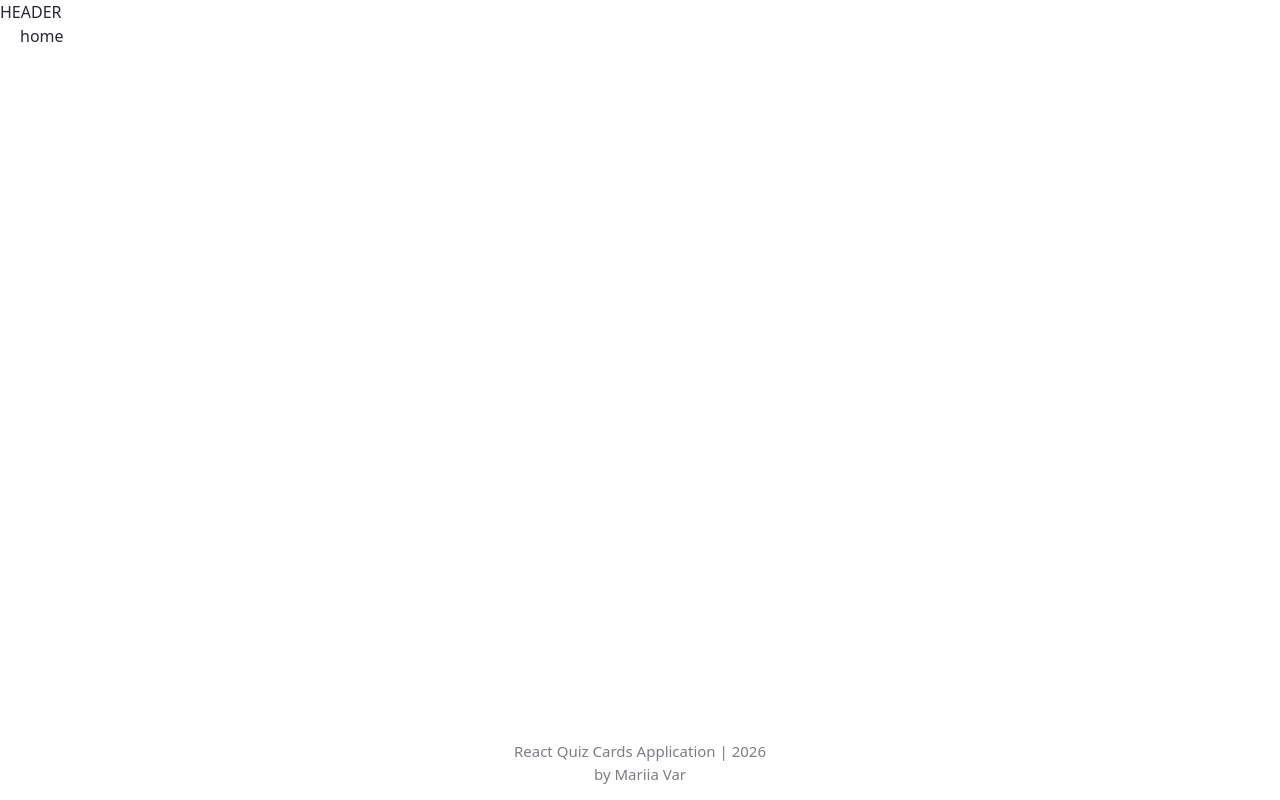
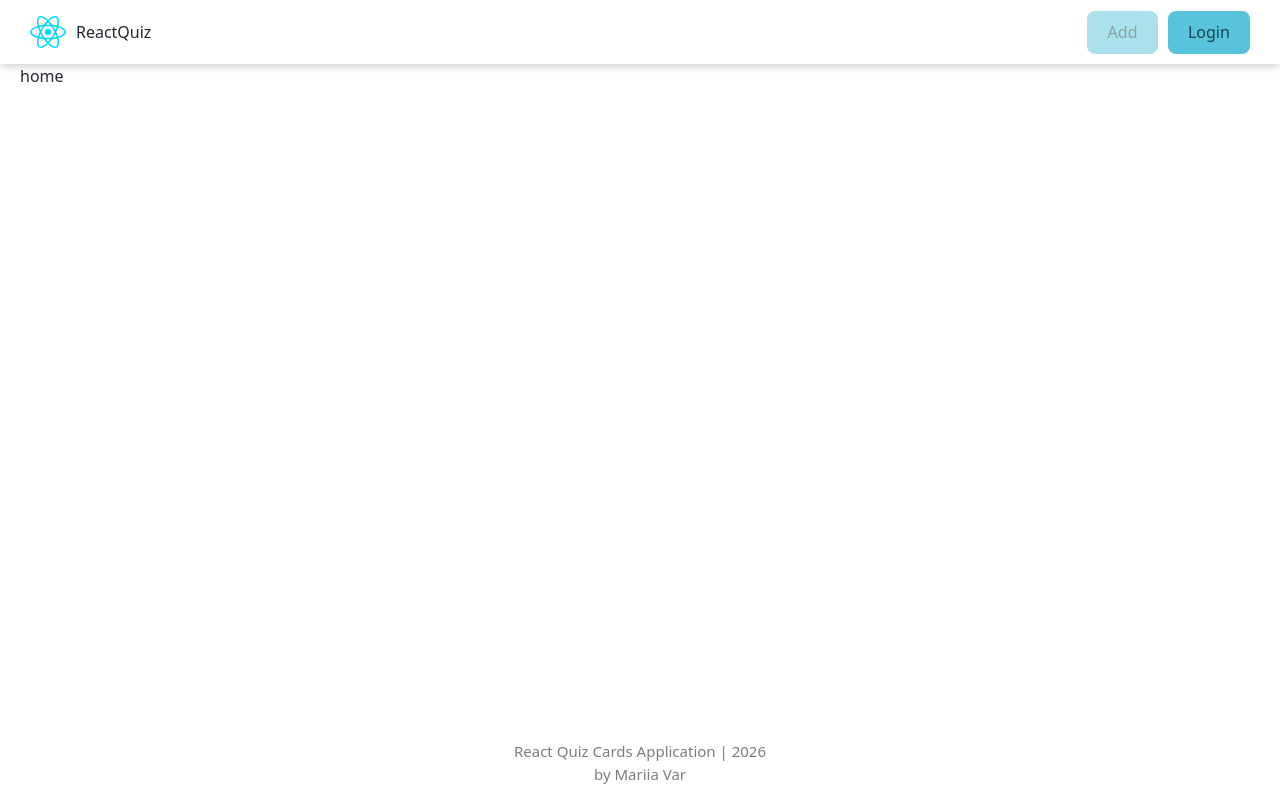
Before and after one commit to Mary-Varf/react-quiz, a React (Vite) app: page / in a window 1280 px wide. Built offline with nearby package versions, Linux system fonts and the light colour scheme.

Commit message:
header, button implementation

```diff
--- a/src/components/Button/Button.jsx
+++ b/src/components/Button/Button.jsx
@@ -3,13 +3,14 @@ import cls from "./Button.module.css";
 
 const isPrimary = true;
 
-export const Button = ({ onClick, children }) => {
+export const Button = ({ onClick, isActive, isDisabled, children }) => {
   return (
-    <div
-      className={`${cls.btn} ${isPrimary ? cls.primary : ""}`}
+    <button
+      className={`${cls.btn} ${isActive ? cls.active : ""}`}
       onClick={onClick}
+      disabled={isDisabled}
     >
       {children}
-    </div>
+    </button>
   );
 };
--- a/src/components/Button/Button.module.css
+++ b/src/components/Button/Button.module.css
@@ -1,6 +1,26 @@
 .btn {
-  background-color: yellow;
+  border-radius: 8px;
+  border: 1px solid transparent;
+  padding: 0.6em 1.2em;
+  font-size: 1em;
+  font-weight: 500;
+  font-family: inherit;
+  transition: border-color 0.23s;
+  background-color: var(--btn-bg-color);
+  color: var(--btn-text-color);
 }
-.primary {
-  background-color: cadetblue;
+.btn:hover {
+  border-color: #2f2f2f;
 }
+.btn:focus,
+.btn:focus-visible {
+  outline: 4px auto #2f2f2f;
+}
+.btn:disabled {
+  opacity: 0.5;
+  pointer-events: none;
+}
+.active {
+  background-color: #ce7e1d;
+  color: #000;
+}
--- /dev/null
+++ b/src/components/Button/index.jsx
@@ -0,0 +1 @@
+export { Button } from "./Button";
--- /dev/null
+++ b/src/components/Header/Header.jsx
@@ -0,0 +1,19 @@
+import {} from "react";
+import ReactLogo from "../../assets/react.svg";
+import { Button } from "../Button";
+import cls from "./Header.module.css";
+
+export const Header = () => {
+  return (
+    <header className={cls.header}>
+      <p>
+        <img src={ReactLogo} alt="react logo" />
+        <span>ReactQuiz</span>
+      </p>
+      <div className={cls.headerButtons}>
+        <Button isDisabled>Add</Button>
+        <Button>Login</Button>
+      </div>
+    </header>
+  );
+};
--- /dev/null
+++ b/src/components/Header/Header.module.css
@@ -0,0 +1,26 @@
+.header {
+  width: 100%;
+  height: 70px;
+  background-color: var(--main-bg-color);
+  padding: 0 30px;
+  display: flex;
+  justify-content: space-between;
+  align-items: center;
+  box-shadow: 0 2px 8px 0 rgba(0, 0, 0, 0.2);
+
+  p {
+    text-transform: capitalize;
+    display: flex;
+    justify-content: center;
+    align-items: center;
+    gap: 10px;
+    cursor: pointer;
+    user-select: none;
+  }
+}
+.headerButtons {
+  display: flex;
+  justify-content: center;
+  align-items: center;
+  gap: 10px;
+}
--- /dev/null
+++ b/src/components/Header/index.jsx
@@ -0,0 +1 @@
+export { Header } from "./Header";
--- a/src/components/MainLayout/MainLayout.jsx
+++ b/src/components/MainLayout/MainLayout.jsx
@@ -1,13 +1,14 @@
 import {} from "react";
 import cls from "./MainLayout.module.css";
 import { Outlet } from "react-router-dom";
+import { Header } from "../Header";
 
 export const MainLayout = () => {
   const currentYear = new Date().getFullYear();
 
   return (
     <div className={cls.mainLayout}>
-      <header>HEADER</header>
+      <Header />
       <div className={cls.mainWrapper}>
         <main className={cls.main}>
           <Outlet />
--- a/src/index.css
+++ b/src/index.css
@@ -2,7 +2,8 @@
   --text-color: #fff;
   --sans: system-ui, "Avenir", Helvetica, Arial, sans-serif;
   --main-bg-color: #23272f;
-
+  --btn-text-color: #383b3f;
+  --btn-bg-color: #fff;
   font-family: var(--sans);
   line-height: 1.5;
   font-weight: 400;
@@ -19,12 +20,16 @@
   :root {
     --main-bg-color: #fff;
     --text-color: #23272f;
+    --btn-text-color: #16444f;
+    --btn-bg-color: #57c4dc;
   }
 }
 @media (prefers-color-scheme: dark) {
   :root {
     --text-color: #fff;
     --main-bg-color: #23272f;
+    --btn-text-color: #383b3f;
+    --btn-bg-color: #fff;
   }
 }
 * {
```
